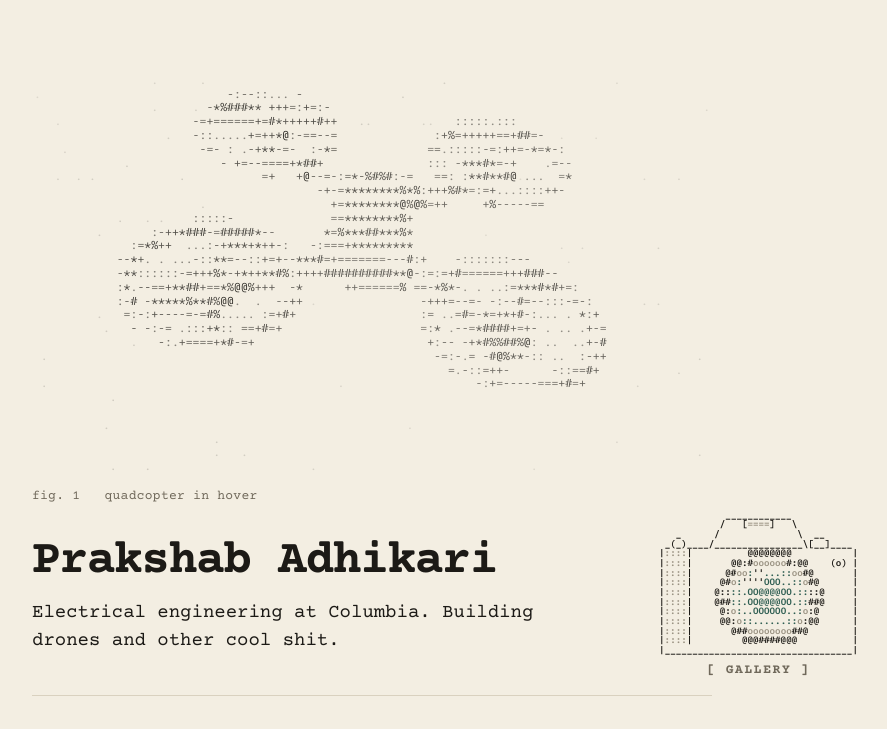
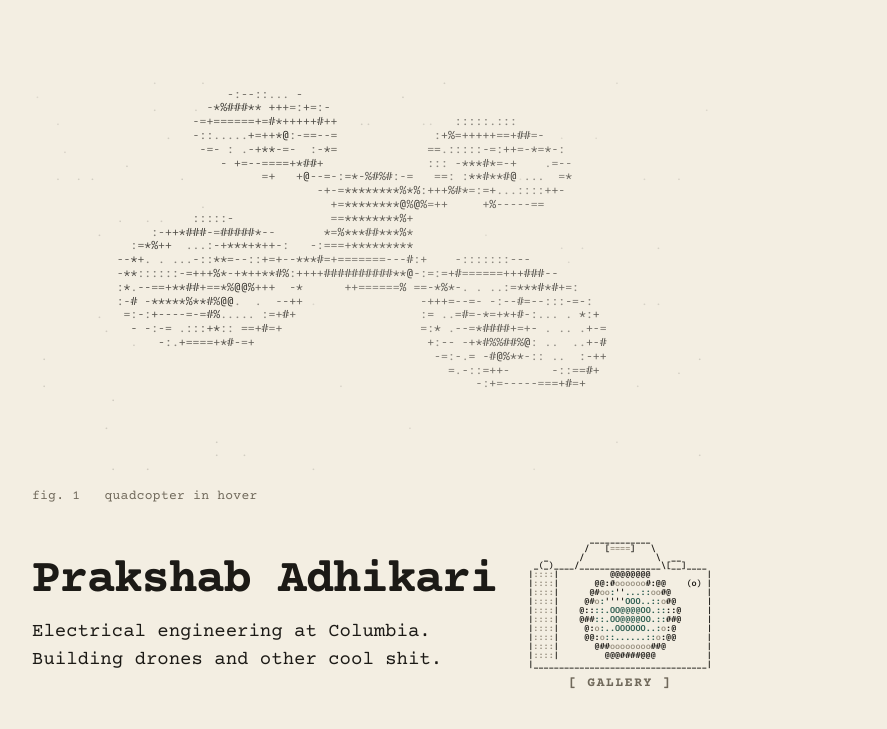
Before and after one commit to coolerzanu/coolerzanu.github.io, a plain HTML site: page index.html in a window 1280 px wide. Shown: the top 729 px of the page, without its empty margins (268-1155 px from the left). Drawn offline with nearby package versions, Linux system fonts and the light colour scheme.

Commit message:
Update index.html

```diff
--- a/index.html
+++ b/index.html
@@ -187,18 +187,21 @@ footer .links { display: flex; flex-wrap: wrap; gap: 0.15rem 0.55rem; }
 }
 
 /* Hero row: name on the left, the ASCII camera (gallery button) on the right */
-.hero-row { display: flex; flex-wrap: wrap; align-items: center; justify-content: space-between; gap: 1.5rem 2rem; }
-.hero-row .intro { flex: 1 1 20rem; min-width: 0; }
+.hero-row { display: grid; grid-template-columns: minmax(0, 1fr) auto; align-items: center; gap: 1.5rem 1rem; }
+.hero-row .name { white-space: nowrap; }          /* the name never breaks; on narrow screens the camera drops below instead */
+@media (max-width: 720px) { .hero-row { grid-template-columns: minmax(0, 1fr); justify-items: start; } .hero-row .name { white-space: normal; } }
 .gallery-btn {
   flex: none; display: flex; flex-direction: column; align-items: center; gap: 0.35rem;
-  margin: 0; padding: 0.6rem 0.7rem; background: transparent; border: 0; cursor: pointer;
+  margin: 0; padding: 0; background: transparent; border: 0; cursor: pointer;
   color: var(--ink); border-radius: 2px;
 }
 .gallery-btn:focus-visible { outline: 2px solid var(--accent); outline-offset: 3px; }
 .cam {
-  margin: 0; font: 600 12px/1.05 "IBM Plex Mono", ui-monospace, Menlo, Consolas, monospace;
+  margin: 0; font: 600 8.5px/1.05 "IBM Plex Mono", ui-monospace, Menlo, Consolas, monospace;   /* sized to fit beside the name inside the 680px column */
   white-space: pre; color: var(--ink); transition: transform 0.15s, color 0.15s;
-}
+  pointer-events: none;   /* the lens is redrawn every frame on hover; clicks must land on the button, not on characters that vanish mid-click */
+}
+.cam-label { pointer-events: none; }
 .cam .cl { color: var(--accent); }
 .cam .cm { color: #9A9282; }
 .cam .cf { color: var(--warn); }
@@ -262,11 +265,6 @@ body.locked { overflow: hidden; }
   .gallery-btn:hover .cam { transform: none; }
 }
 /* Wide screens: the camera hangs into the right margin so the name stays on one line */
-@media (min-width: 1060px) {
-  .hero-row { position: relative; }
-  .gallery-btn { position: absolute; right: -150px; top: 50%; transform: translateY(-50%); padding: 0.25rem; }
-  .cam { font-size: clamp(8.5px, 0.72vw, 11px); }      /* scales with the window so it never outgrows the name */
-}
 /* Phones: no camera drawing, just a plain bordered GALLERY button */
 @media (max-width: 600px) {
   .cam { display: none; }
```
